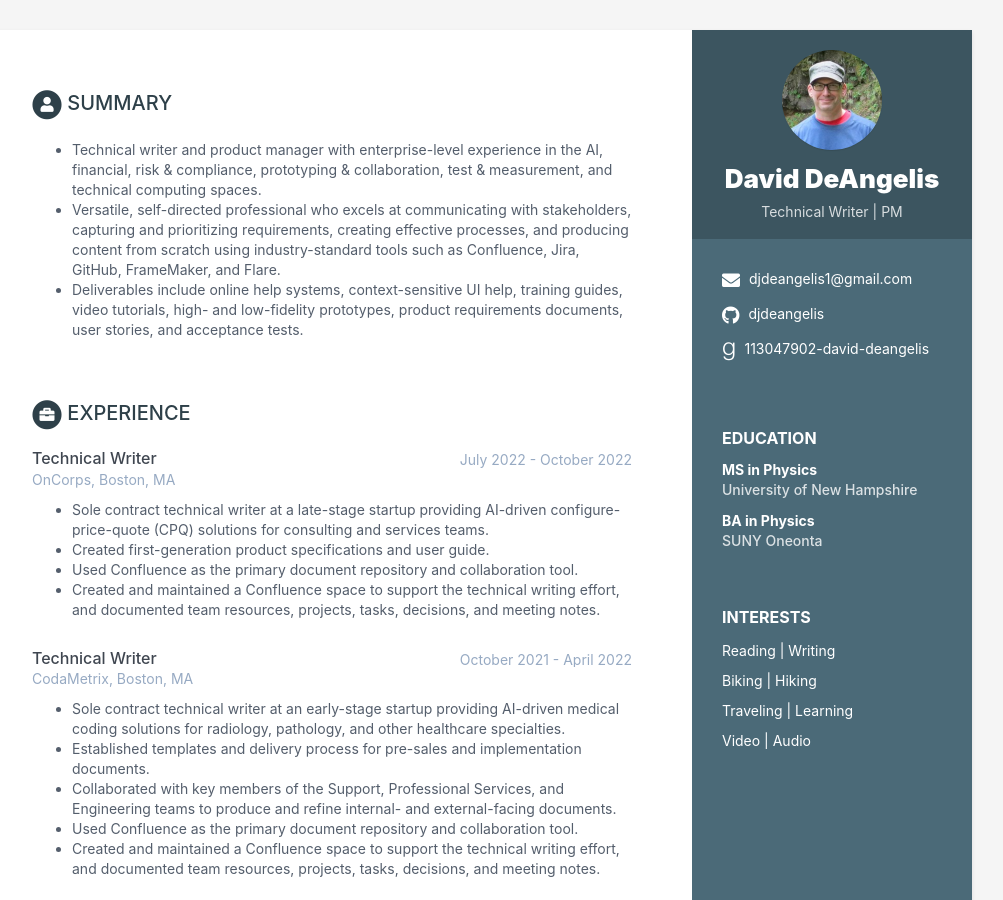
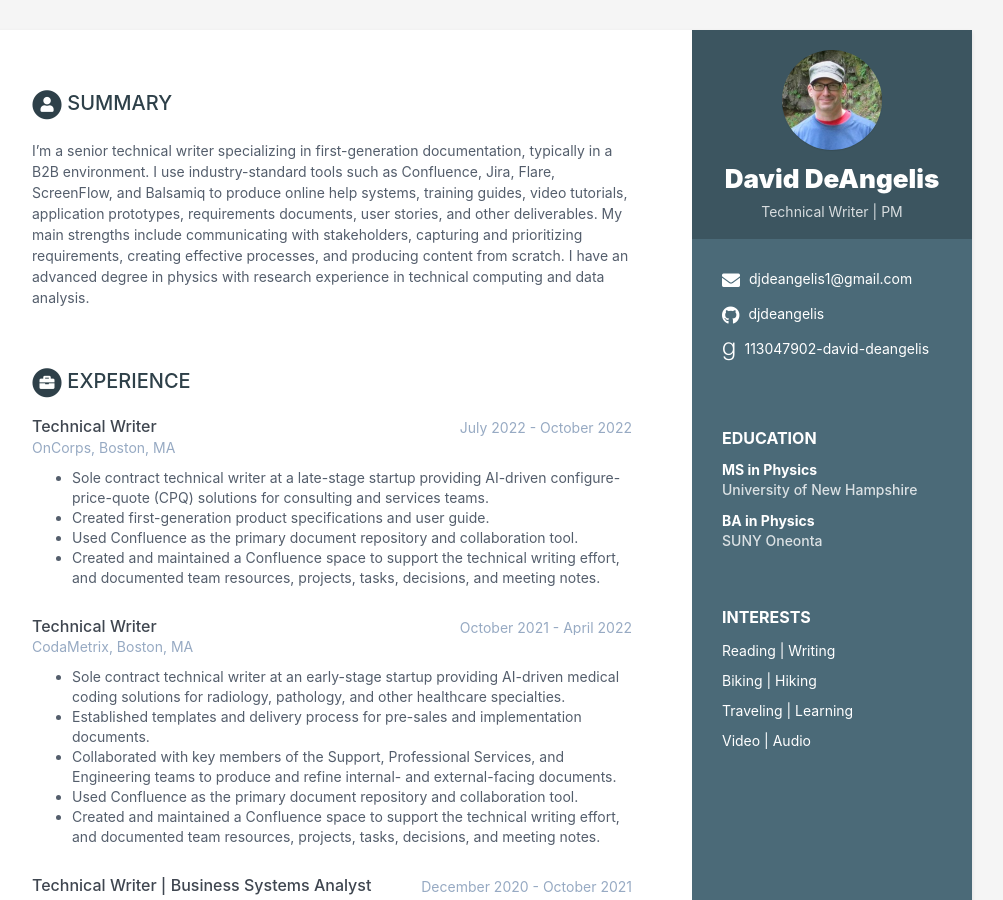
Before and after one commit to djdeangelis/djdeangelis.github.io, a Jekyll site: the page built from index.html, in a window 1280 px wide and 900 px high. Shown: the whole window, without its empty margins (168-1171 px from the left). Built offline with Jekyll 4.4.1, drawn with Linux system fonts in a browser that asks for light colours.

Commit message:
Update data file

```diff
--- a/_data/data.yml
+++ b/_data/data.yml
@@ -45,12 +45,11 @@ sidebar:
 career-profile:
     title: Summary
     summary: |
-          - Technical writer and product manager with enterprise-level experience in the AI, financial, risk & compliance, prototyping & collaboration,
-          test & measurement, and technical computing spaces.
-          - Versatile, self-directed professional who excels at communicating with stakeholders, capturing and prioritizing requirements, creating effective
-          processes, and producing content from scratch using industry-standard tools such as Confluence, Jira, GitHub, FrameMaker, and Flare.
-          - Deliverables include online help systems, context-sensitive UI help, training guides, video tutorials, high- and low-fidelity prototypes,
-          product requirements documents, user stories, and acceptance tests.
+          I’m a senior technical writer specializing in first-generation documentation, typically in a B2B environment. I use industry-standard tools such as
+          Confluence, Jira, Flare, ScreenFlow, and Balsamiq to produce online help systems, training guides, video tutorials, application prototypes,
+          requirements documents, user stories, and other deliverables. My main strengths include communicating with stakeholders, capturing and prioritizing
+          requirements, creating effective processes, and producing content from scratch. I have an advanced degree in physics with research experience in
+          technical computing and data analysis.
 
 education:
     - degree: MS in Physics
```
